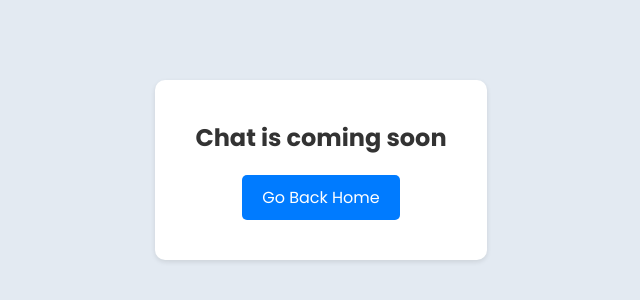
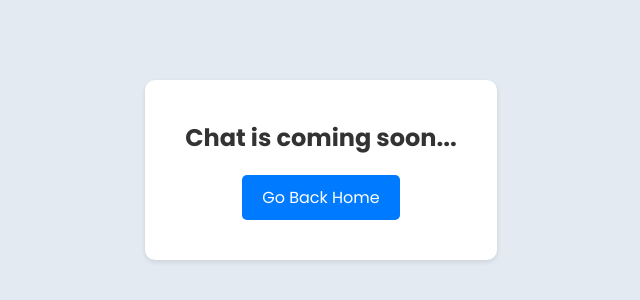
Before and after one commit to Sushillugun04/Sushillugun04, a plain HTML site: page test 2.html in a window 1280 px wide. Shown: the part 230-530 px from the top of the page, without its empty margins (319-959 px from the left). Drawn offline with Linux system fonts and the light colour scheme.

Commit message:
Update test 2.html

```diff
--- a/test 2.html
+++ b/test 2.html
@@ -3,14 +3,14 @@
 <head>
     <meta charset="UTF-8">
     <meta name="viewport" content="width=device-width, initial-scale=1.0">
-    <title>Chat Coming Soon</title>
+    <title>Sushi Chat Coming Soon</title>
   <link rel="stylesheet" href="test 3 css.css">
     <link rel="stylesheet" href="https://fonts.googleapis.com/css2?family=Poppins:wght@100;200;300;400;500;600;700;900&display=swap">
 
 </head>
 <body>
     <div class="container">
-        <h1>Chat is coming soon</h1>
+        <h1>Chat is coming soon...</h1>
         <a href="index.html" class="back-button">Go Back Home</a>
     </div>
 </body>
```
